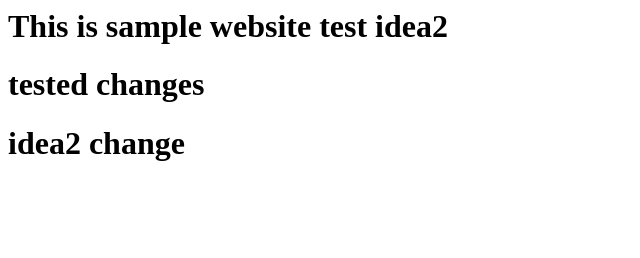
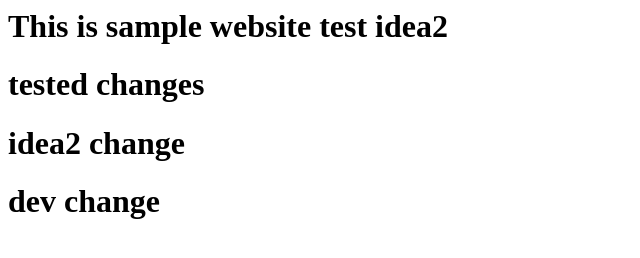
Before and after one commit to mohanraz81/mycart1609, a plain HTML site: page code/index.html in a window 1280 px wide. Shown: the whole page, without its empty margins (0-640 px from the left). Drawn offline with Linux system fonts and the light colour scheme.

Commit message:
dev2 change

```diff
--- a/code/index.html
+++ b/code/index.html
@@ -1,3 +1,4 @@
 <h1>This is sample website test idea2</h1>
 <h1>tested changes</h1>
 <h1>idea2 change</h1>
+<h1>dev change</h1>
```
